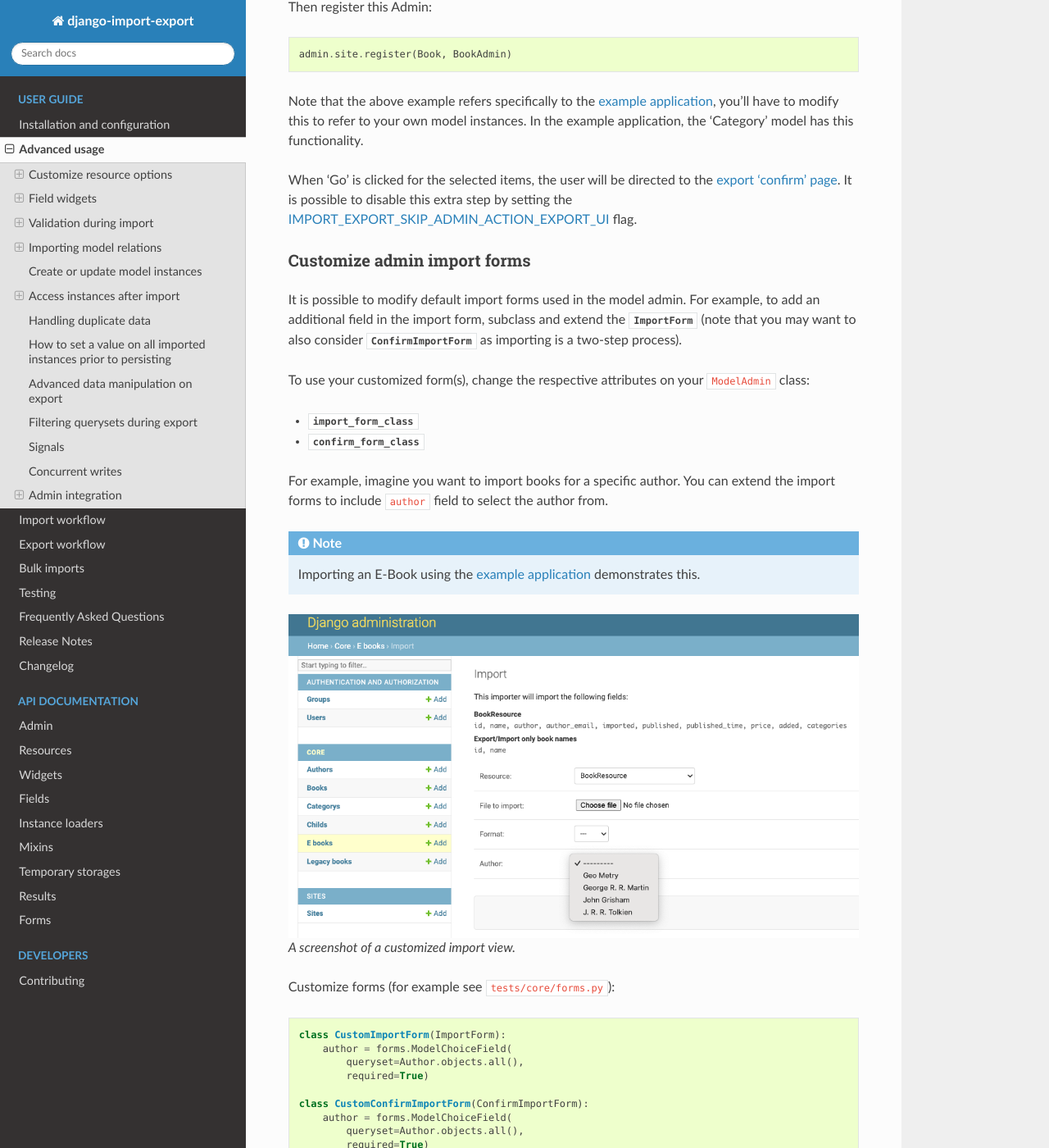
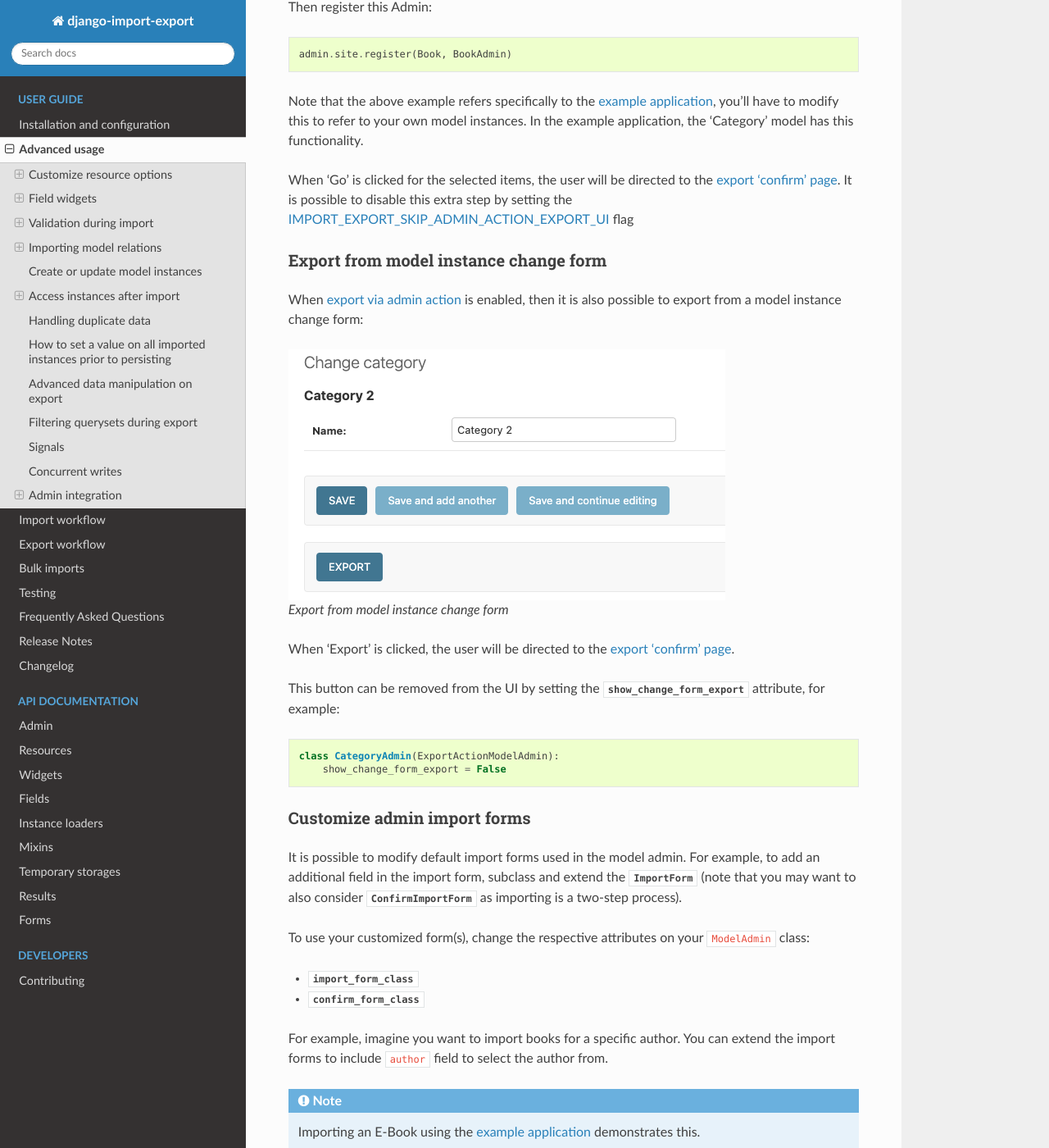
Before and after one commit to django-import-export/django-import-export, a Sphinx documentation site: the page built from docs/advanced_usage.rst, in a window 1280 px wide and 1400 px high, scrolled down 19197 px. Shown: the whole window at 82% size. Built offline with Sphinx 7.4.7 and the Read the Docs theme 2.0.0, drawn with Linux system fonts in a browser that asks for light colours; pages that are not in the unit, such as notebooks, are missing from menus; the version number could not be read and is left out.

Commit message:
updated docs

```diff
--- a/docs/advanced_usage.rst
+++ b/docs/advanced_usage.rst
@@ -849,7 +849,26 @@ this to refer to your own model instances.  In the example application, the 'Cat
 
 When 'Go' is clicked for the selected items, the user will be directed to the
 :ref:`export 'confirm' page<export_confirm>`.  It is possible to disable this extra step by setting the
-:ref:`import_export_skip_admin_action_export_ui` flag.
+:ref:`import_export_skip_admin_action_export_ui` flag
+
+Export from model instance change form
+--------------------------------------
+
+When :ref:`export via admin action<export_via_admin_action>` is enabled, then it is also possible to export from a
+model instance change form:
+
+.. figure:: _static/images/change-form-export.png
+   :alt: export from change form
+
+   Export from model instance change form
+
+When 'Export' is clicked, the user will be directed to the :ref:`export 'confirm' page<export_confirm>`.
+
+This button can be removed from the UI by setting the
+:attr:`~import_export.admin.ExportActionMixin.show_change_form_export` attribute, for example::
+
+  class CategoryAdmin(ExportActionModelAdmin):
+      show_change_form_export = False
 
 Customize admin import forms
 ----------------------------
```
Also changed, not shown: docs/_static/images/change-form-export.png (added), 3 other files.
